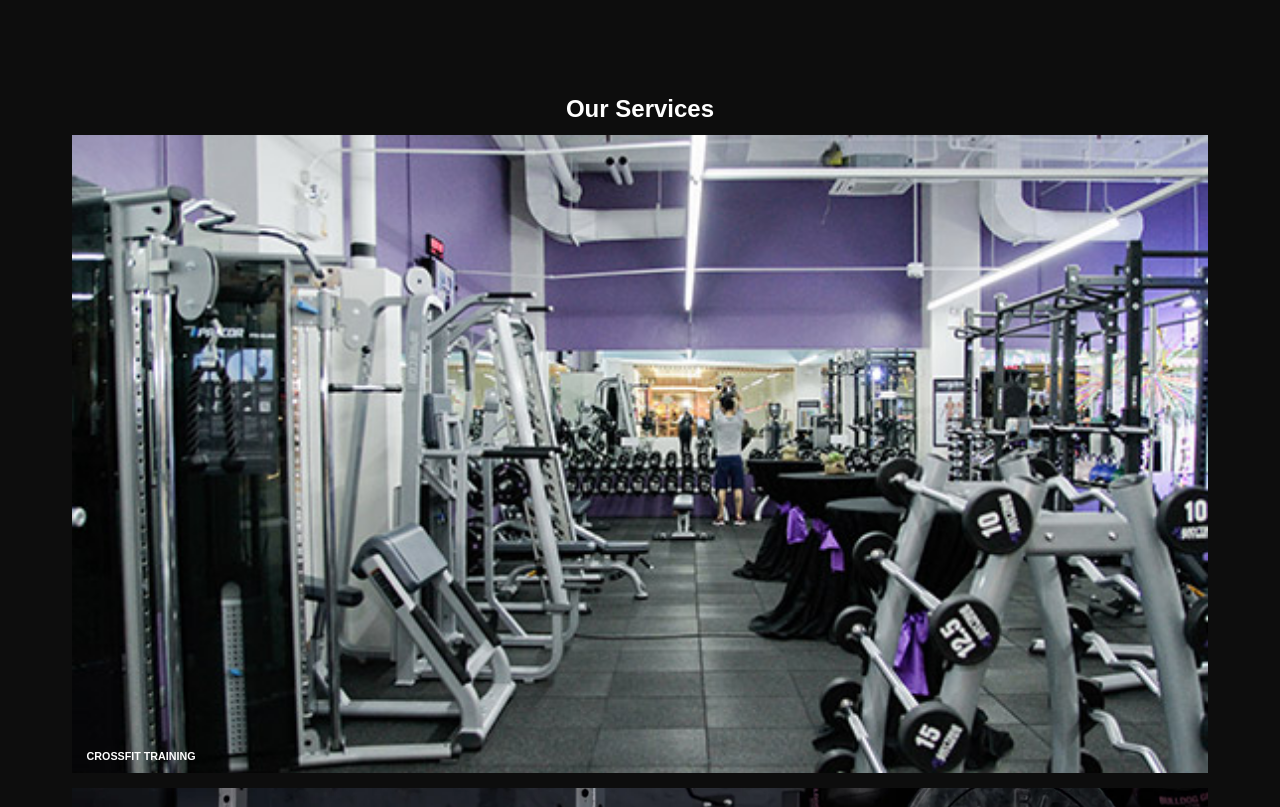
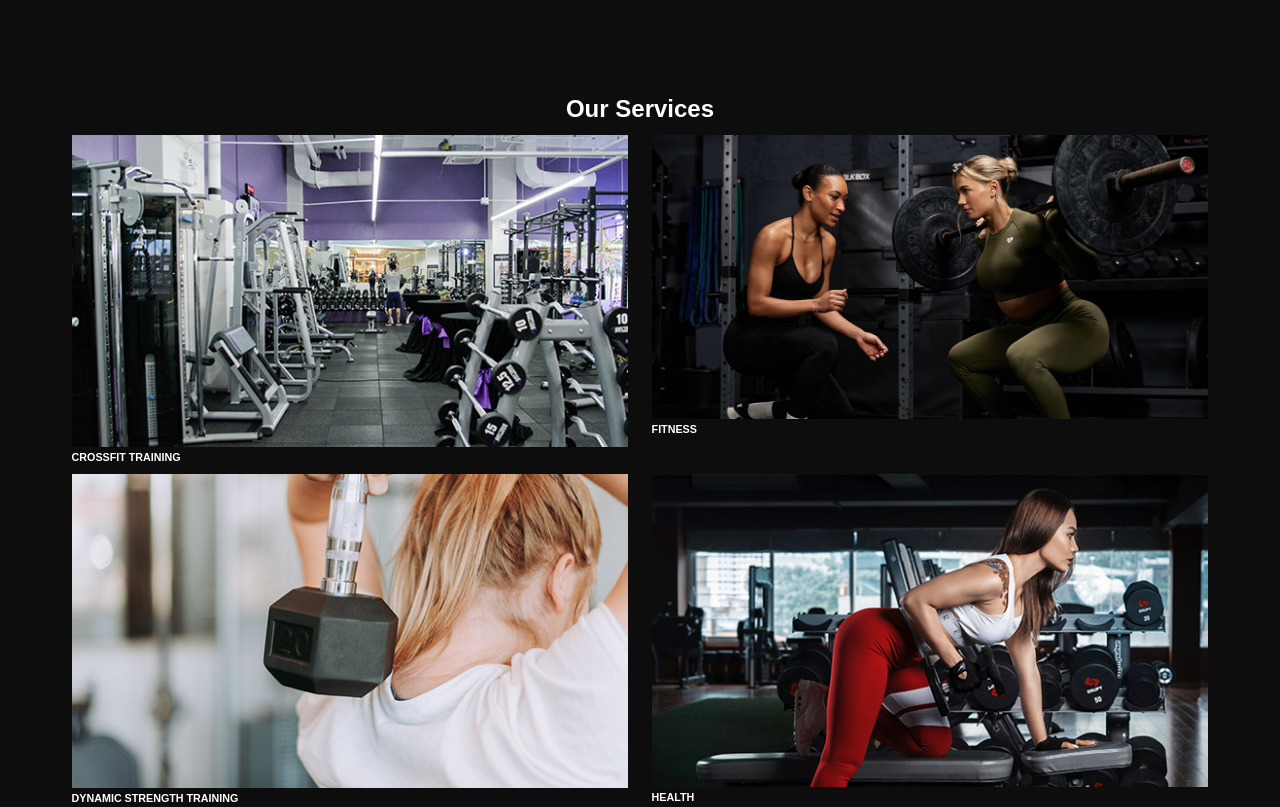
Before and after one commit to prabodm697-creator/original, a plain HTML site: page index.html in a window 1280 px wide. Shown: the part 1480-2287 px from the top of the page. Drawn offline with Linux system fonts and the light colour scheme.

Commit message:
Add files via upload

```diff
--- a/style.css
+++ b/style.css
@@ -337,7 +337,7 @@ section {
 .service_section .service_container {
   display: -webkit-box;
   display: -ms-flexbox;
-  display: block;
+  display: flex;
   -webkit-box-pack: center;
       -ms-flex-pack: center;
           justify-content: center;
@@ -364,8 +364,7 @@ section {
 
 .service_section .service_container .box .visible_heading {
   position: absolute;
-  bottom: 15px;
-  left: 15px;
+
 }
 
 .service_section .service_container .box .link_box {
```
